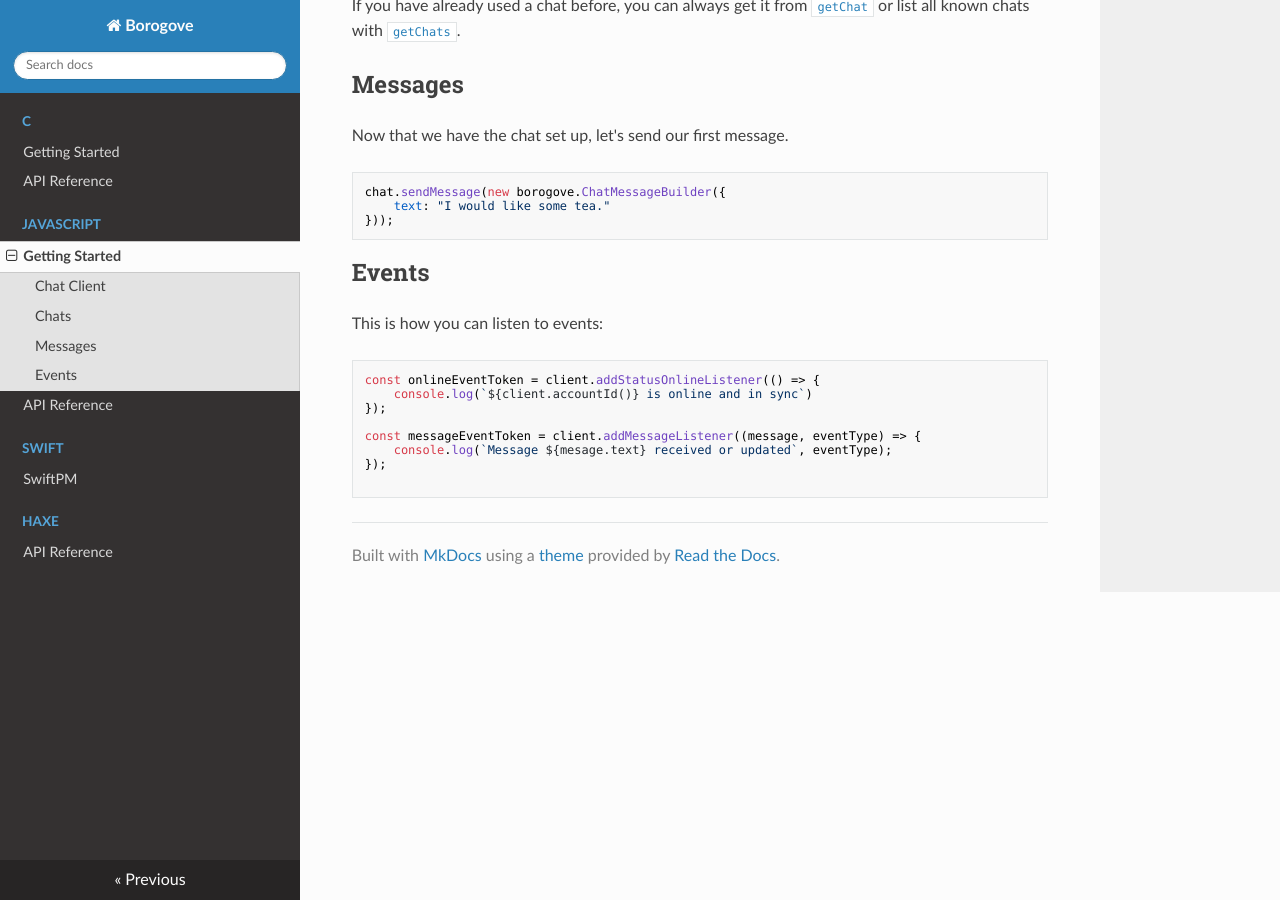
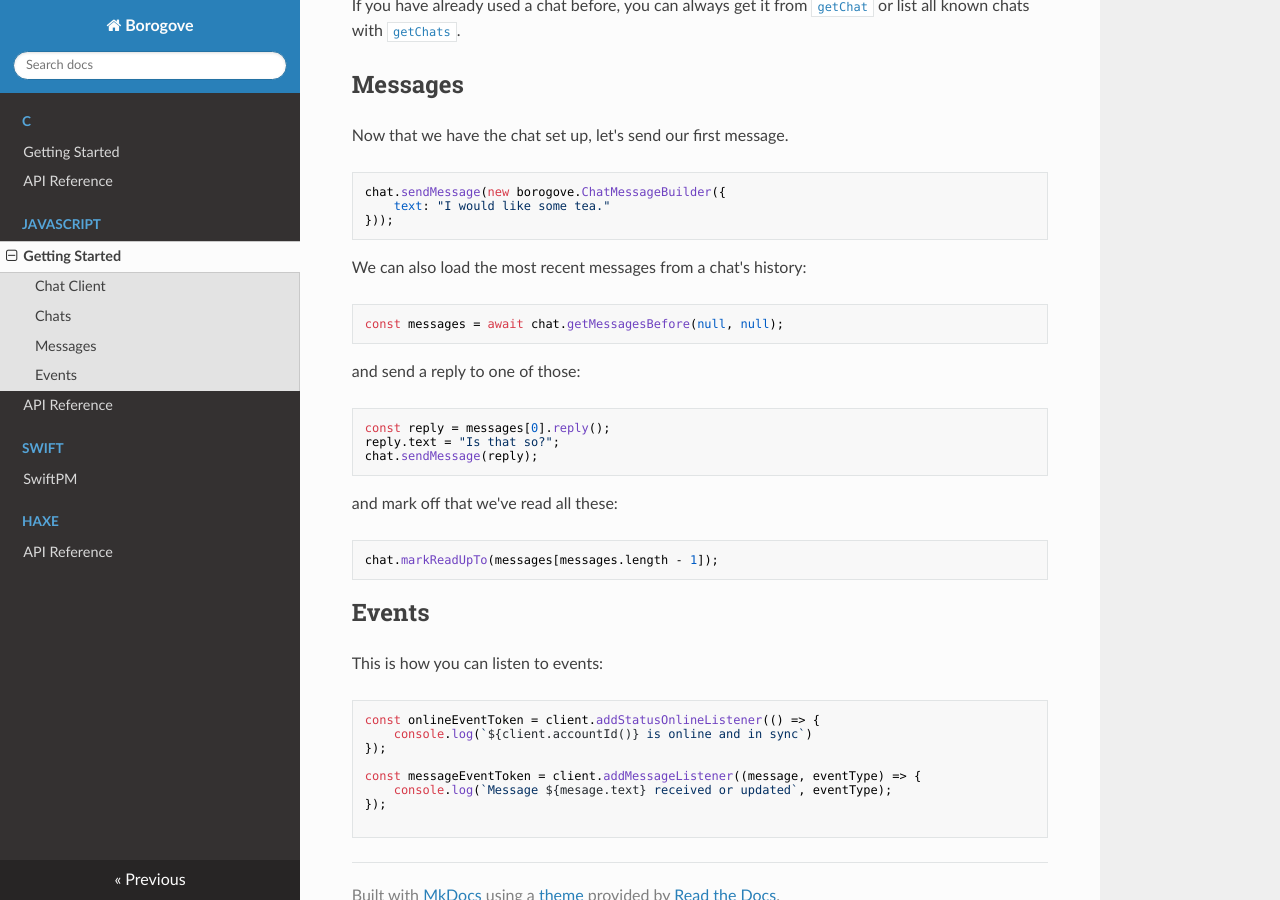
Before and after one commit to snikket-im/snikket-sdk, an MkDocs documentation site: the page built from docs/js/index.md, in a window 1280 px wide and 900 px high, scrolled down 1384 px. Built offline with MkDocs 1.6.1, drawn with Linux system fonts in a browser that asks for light colours; nearby versions of some CDN libraries.

Commit message:
Add a few cases to quick start js

````diff
--- a/docs/js/index.md
+++ b/docs/js/index.md
@@ -68,6 +68,26 @@ chat.sendMessage(new borogove.ChatMessageBuilder({
 }));
 ```
 
+We can also load the most recent messages from a chat's history:
+
+```typescript
+const messages = await chat.getMessagesBefore(null, null);
+```
+
+and send a reply to one of those:
+
+```typescript
+const reply = messages[0].reply();
+reply.text = "Is that so?";
+chat.sendMessage(reply);
+```
+
+and mark off that we've read all these:
+
+```typescript
+chat.markReadUpTo(messages[messages.length - 1]);
+```
+
 ## Events
 
 This is how you can listen to events:
````
